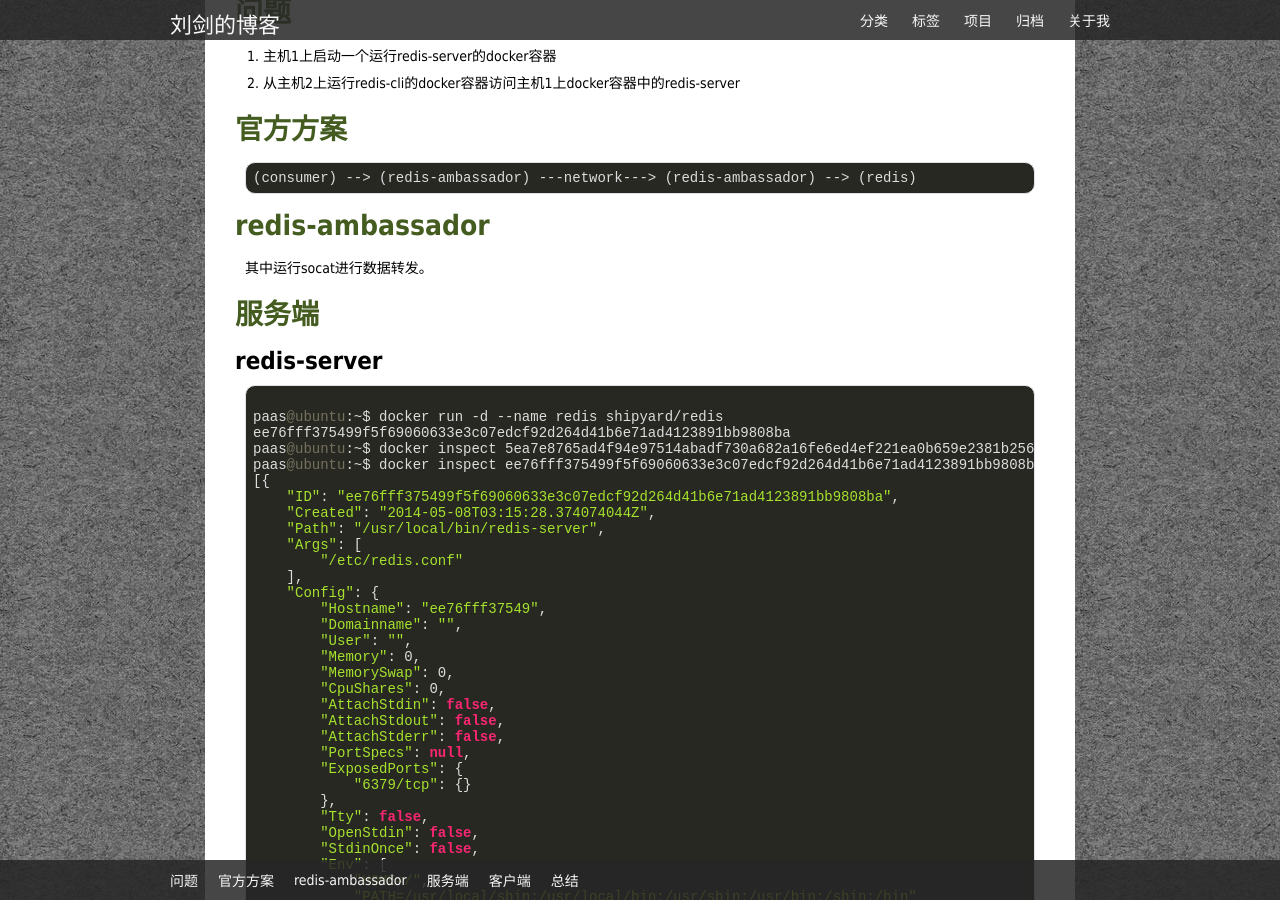
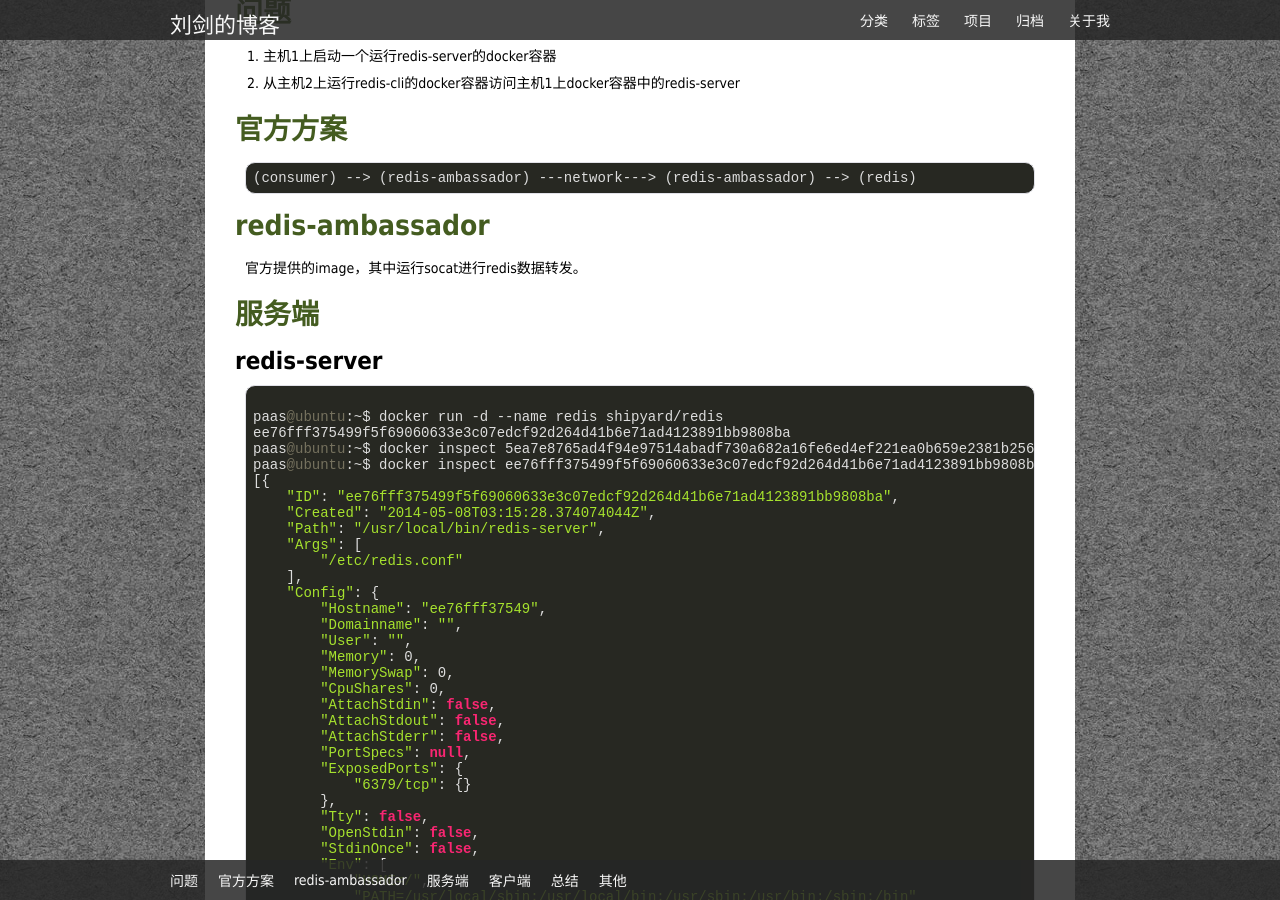
Before and after one commit to lsword/lsword.github.io, a Jekyll site: the page built from _posts/2014-05-09-docker之跨主机容器连接.md, in a window 1280 px wide and 900 px high, scrolled down 306 px. Built offline with Jekyll 4.4.1, drawn with Linux system fonts in a browser that asks for light colours; Markdown is read by kramdown in place of the engine named in the settings; comment, search, counter and statistics services are not loaded.

Commit message:
fix doc for docker container cross-host linking

```diff
--- a/_posts/2014-05-09-docker之跨主机容器连接.md
+++ b/_posts/2014-05-09-docker之跨主机容器连接.md
@@ -15,7 +15,7 @@ description: 本文主要分析docker容器跨主机连接实现方式，主要
 
 ### redis-ambassador
 
-其中运行socat进行数据转发。
+官方提供的image，其中运行socat进行redis数据转发。
 
 ### 服务端
 
@@ -620,3 +620,13 @@ paas@ubuntu:~$ sudo iptables -S -t nat
 ### 总结
 
 从上面的过程跟踪可以了解以redis为例的docker容克跨主机连接实现方式，如果要解决其他服务的跨主机连接可以仿照此方式实现。主要是制作相应的ambassador容器（使用socat），确定环境变量规则，以及编写简单的客户端脚本。
+
+### 其他
+
+[docker之容器连接实现]
+
+[官方文档]
+
+
+[官方文档]: http://docs.docker.io/use/ambassador_pattern_linking
+[docker之容器连接实现]: http://lsword.github.io/2014/05/10.html
```
